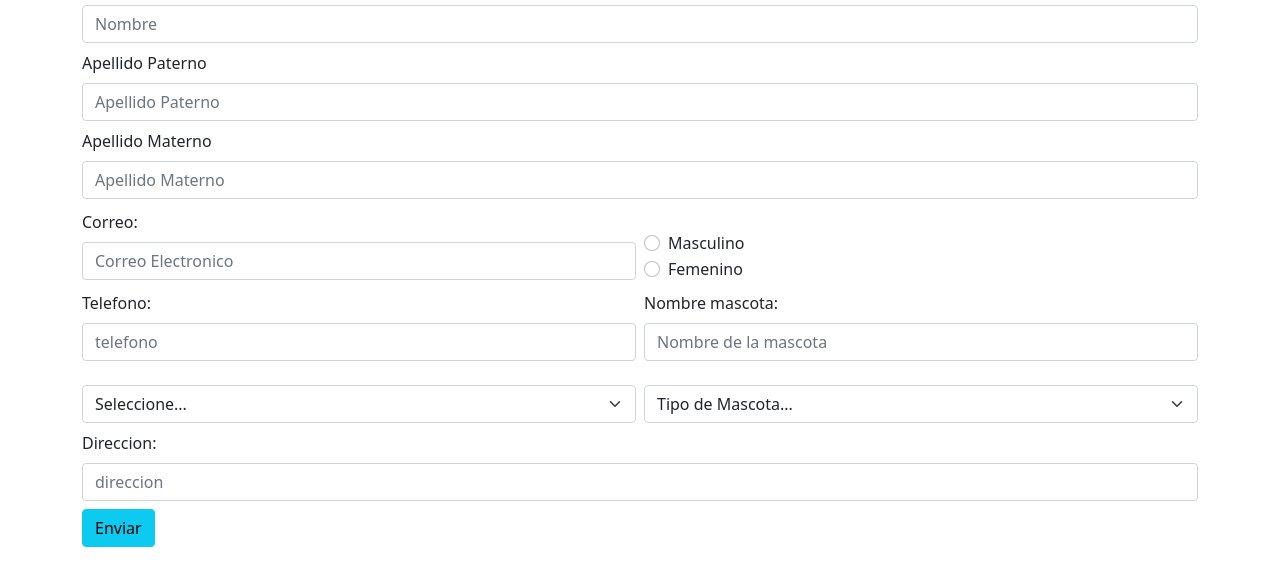
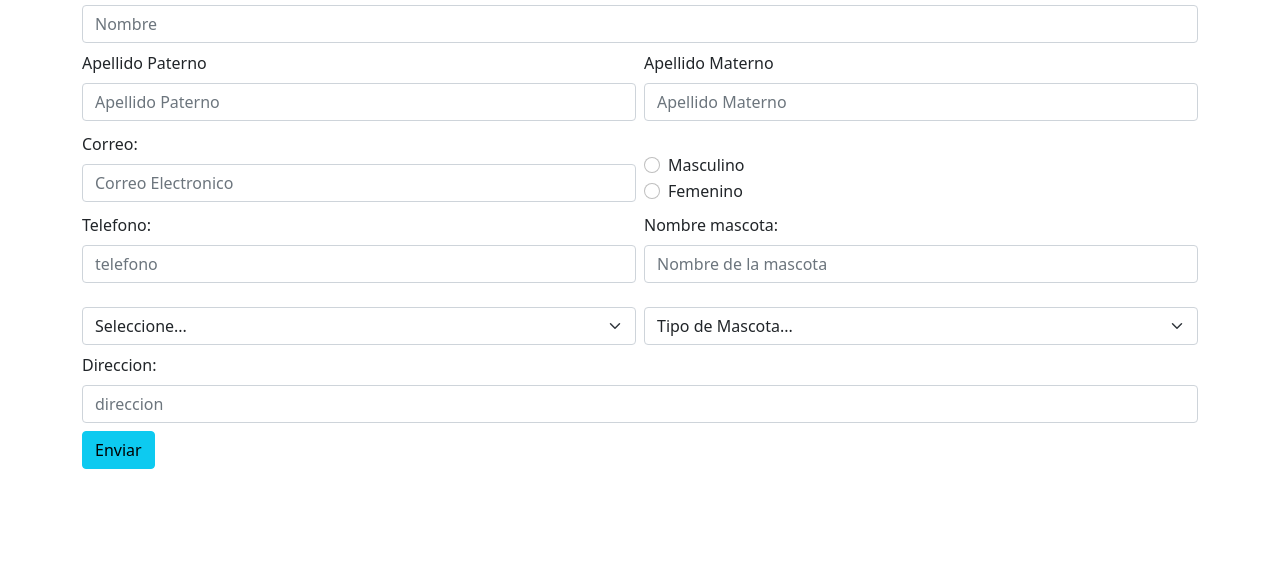
Before and after one commit to JCJ05/Practica-1, a plain HTML site: page index.html in a window 1280 px wide. Shown: the part 139-724 px from the top of the page. Drawn offline with nearby package versions, Linux system fonts and the light colour scheme.

Commit message:
3 Commit - Terminado

```diff
--- a/index.html
+++ b/index.html
@@ -26,7 +26,7 @@
 
         </div>
 
-        <div class="col-12">
+        <div class="col-6">
 
           <label class="form-label">Apellido Paterno</label>
           <input name="apePat" type="text" class="form-control" placeholder="Apellido Paterno">
@@ -34,7 +34,7 @@
         </div>
 
 
-        <div class="col-12">
+        <div class="col-6">
 
             <label class="form-label">Apellido Materno</label>
             <input name="apeMat" type="text" class="form-control" placeholder="Apellido Materno">
```
Also changed, not shown: confirmacion.html (+1 -1 lines).
